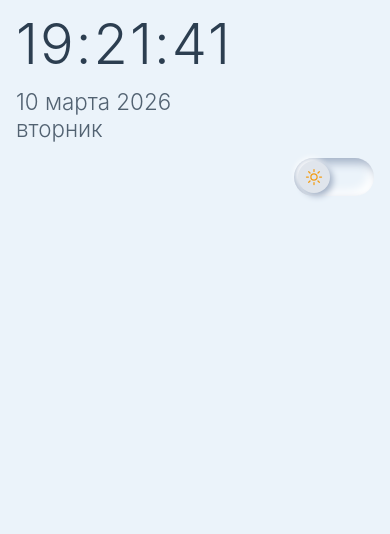
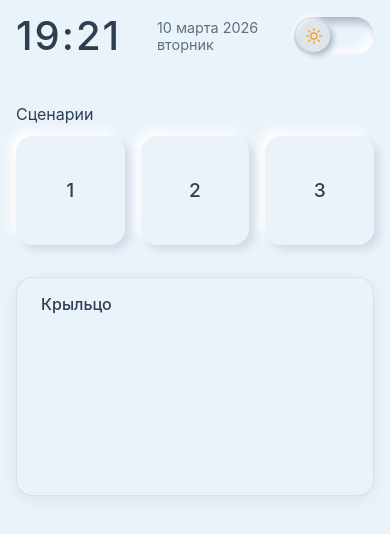
Before and after one commit to abdild/smart_home_dashboard, a plain HTML site: page index.html in a window 390 px wide. Drawn offline with Linux system fonts and the light colour scheme.

Commit message:
doing scenaries

```diff
--- a/index.html
+++ b/index.html
@@ -9,33 +9,53 @@
 </head>
 
 <body>
+    <!-- SVG спрайт (скрыт) -->
+    <svg style="display: none;">
+        <symbol id="icon-sun" viewBox="0 0 24 24">
+            <path
+                d="M12 3v2.25m6.364.386-1.591 1.591M21 12h-2.25m-.386 6.364-1.591-1.591M12 18.75V21m-4.773-4.227-1.591 1.591M5.25 12H3m4.227-4.773L5.636 5.636M15.75 12a3.75 3.75 0 1 1-7.5 0 3.75 3.75 0 0 1 7.5 0Z"
+                stroke="currentColor" stroke-width="1.5" fill="none" stroke-linecap="round" stroke-linejoin="round" />
+        </symbol>
+        <symbol id="icon-moon" viewBox="0 0 24 24">
+            <path
+                d="M21.752 15.002A9.72 9.72 0 0 1 18 15.75c-5.385 0-9.75-4.365-9.75-9.75 0-1.33.266-2.597.748-3.752A9.753 9.753 0 0 0 3 11.25C3 16.635 7.365 21 12.75 21a9.753 9.753 0 0 0 9.002-5.998Z"
+                stroke="currentColor" stroke-width="1.5" fill="none" stroke-linecap="round" stroke-linejoin="round" />
+        </symbol>
+    </svg>
+
     <div class="container">
         <div class="header">
-            <div class="header-datetime">
-                <div class="time" id="time">--:--:--</div>
-                <div>
-                    <div class="date" id="date">-- --- ----</div>
-                    <div class="weekday" id="weekday">----------</div>
+            <div class="time" id="time">--:--</div>
+            <div class="today">
+                <div id="date">-- --- ----</div>
+                <div id="weekday">----------</div>
+            </div>
+            <div class="theme-toggle" id="themeToggle">
+                <svg class="theme-icon">
+                    <use href="#icon-sun" />
+                </svg>
+            </div>
+        </div>
+
+        <div class="page-home">
+            <div class="scenaries-title">Сценарии</div>
+            <div class="block-scenaries">
+                <div class="scenario-item">
+                    <input type="checkbox" id="scenario1" class="scenario-checkbox">
+                    <label for="scenario1" class="scenario-label">1</label>
+                </div>
+                <div class="scenario-item">
+                    <input type="checkbox" id="scenario2" class="scenario-checkbox">
+                    <label for="scenario2" class="scenario-label">2</label>
+                </div>
+                <div class="scenario-item">
+                    <input type="checkbox" id="scenario3" class="scenario-checkbox">
+                    <label for="scenario3" class="scenario-label">3</label>
                 </div>
             </div>
 
-            <div class="header-controls">
-                <div class="theme-toggle light" id="themeToggle" data-action="theme">
-                    <span class="icon-moon">
-                        <svg xmlns="http://www.w3.org/2000/svg" fill="none" viewBox="0 0 24 24" stroke-width="1.5"
-                            stroke="currentColor">
-                            <path stroke-linecap="round" stroke-linejoin="round"
-                                d="M21.752 15.002A9.72 9.72 0 0 1 18 15.75c-5.385 0-9.75-4.365-9.75-9.75 0-1.33.266-2.597.748-3.752A9.753 9.753 0 0 0 3 11.25C3 16.635 7.365 21 12.75 21a9.753 9.753 0 0 0 9.002-5.998Z" />
-                        </svg>
-                    </span>
-                    <span class="icon-sun">
-                        <svg xmlns="http://www.w3.org/2000/svg" fill="none" viewBox="0 0 24 24" stroke-width="1.5"
-                            stroke="currentColor">
-                            <path stroke-linecap="round" stroke-linejoin="round"
-                                d="M12 3v2.25m6.364.386-1.591 1.591M21 12h-2.25m-.386 6.364-1.591-1.591M12 18.75V21m-4.773-4.227-1.591 1.591M5.25 12H3m4.227-4.773L5.636 5.636M15.75 12a3.75 3.75 0 1 1-7.5 0 3.75 3.75 0 0 1 7.5 0Z" />
-                        </svg>
-                    </span>
-                </div>
+            <div class="card camera">
+                <div class="card-title">Крыльцо</div>
             </div>
         </div>
     </div>
--- a/script.js
+++ b/script.js
@@ -1,5 +1,5 @@
-// dashboardApp.js
-document.addEventListener('DOMContentLoaded', function() {
+// script.js
+document.addEventListener('DOMContentLoaded', function () {
     // Элементы для даты и времени
     const timeElement = document.getElementById('time');
     const dateElement = document.getElementById('date');
@@ -7,16 +7,16 @@ document.addEventListener('DOMContentLoaded', function() {
 
     // Элемент переключателя темы
     const themeToggle = document.getElementById('themeToggle');
+    const themeIcon = document.querySelector('.theme-icon use');
 
     // Функция обновления даты и времени
     function updateDateTime() {
         const now = new Date();
 
-        // Форматирование времени (ЧЧ:ММ:СС)
+        // Форматирование времени (ЧЧ:ММ)
         const hours = now.getHours().toString().padStart(2, '0');
         const minutes = now.getMinutes().toString().padStart(2, '0');
-        const seconds = now.getSeconds().toString().padStart(2, '0');
-        timeElement.textContent = `${hours}:${minutes}:${seconds}`;
+        timeElement.textContent = `${hours}:${minutes}`;
 
         // Форматирование даты (ДД МЕСЯЦ ГГГГ)
         const day = now.getDate().toString().padStart(2, '0');
@@ -39,10 +39,19 @@ document.addEventListener('DOMContentLoaded', function() {
 
     // Обновляем сразу и запускаем интервал
     updateDateTime();
-    setInterval(updateDateTime, 1000);
+    setInterval(updateDateTime, 60000); // Обновляем каждую минуту
+
+    // Функция обновления иконки темы
+    function updateThemeIcon(isDark) {
+        if (isDark) {
+            themeIcon.setAttribute('href', '#icon-moon');
+        } else {
+            themeIcon.setAttribute('href', '#icon-sun');
+        }
+    }
 
     // Обработчик переключения темы
-    themeToggle.addEventListener('click', function() {
+    themeToggle.addEventListener('click', function () {
         // Переключаем класс на body
         document.body.classList.toggle('dark-theme');
         document.body.classList.toggle('light-theme');
@@ -51,8 +60,11 @@ document.addEventListener('DOMContentLoaded', function() {
         themeToggle.classList.toggle('dark');
         themeToggle.classList.toggle('light');
 
+        // Обновляем иконку
+        const isDark = document.body.classList.contains('dark-theme');
+        updateThemeIcon(isDark);
+
         // Сохраняем выбор темы в localStorage
-        const isDark = document.body.classList.contains('dark-theme');
         localStorage.setItem('theme', isDark ? 'dark' : 'light');
     });
 
@@ -63,10 +75,21 @@ document.addEventListener('DOMContentLoaded', function() {
         document.body.classList.remove('light-theme');
         themeToggle.classList.add('dark');
         themeToggle.classList.remove('light');
+        updateThemeIcon(true);
     } else {
         document.body.classList.add('light-theme');
         document.body.classList.remove('dark-theme');
         themeToggle.classList.add('light');
         themeToggle.classList.remove('dark');
+        updateThemeIcon(false);
     }
+
+    // Обработчики для чекбоксов сценариев (пример)
+    const scenarioCheckboxes = document.querySelectorAll('.scenario-checkbox');
+    scenarioCheckboxes.forEach(checkbox => {
+        checkbox.addEventListener('change', function () {
+            console.log(`Сценарий ${this.id} ${this.checked ? 'включен' : 'выключен'}`);
+            // Здесь можно добавить логику для управления сценариями
+        });
+    });
 });
--- a/style.css
+++ b/style.css
@@ -1,6 +1,5 @@
 /* style.css */
-/* Минимальные стили сетки с неоморфным подходом */
-/* Адаптивность: смартфон (до 768px) и планшет (768px+) */
+/* Неоморфный дизайн */
 
 /* Сброс отступов и box-sizing */
 *,
@@ -17,7 +16,6 @@ body {
     height: 100vh;
     padding: 0;
     margin: 0;
-    box-sizing: border-box;
     font-family: 'Montserrat', -apple-system, BlinkMacSystemFont, sans-serif;
     background-color: var(--primary-background-color);
     overflow: hidden;
@@ -27,39 +25,31 @@ body {
 /* Светлая тема (по умолчанию) */
 body.light-theme {
     --primary-background-color: #EBF3FA;
-    --card-background-color: #ffffff;
+    --card-background-color: #EBF3FA;
     --primary-text-color: #2c3e50;
     --secondary-text-color: #5d6f7e;
-    --success-color: #2e7d73;
-    --success-bg: rgba(46, 125, 115, 0.1);
-    --danger-color: #d32f2f;
-    --danger-bg: rgba(211, 47, 47, 0.1);
+    --border-color: rgba(0, 0, 0, 0.08);
+    --card-shadow: 0px 4px 20px -4px rgba(0, 0, 0, 0.1);
     --info-color: #1976d2;
-    --info-bg: rgba(25, 118, 210, 0.1);
-    --border-color: rgba(0, 0, 0, 0.05);
+    --icon-color-sun: #f39c12;
+    --icon-color-moon: #f1c40f;
     --neumo-shadow-dark: #d1d9e6;
     --neumo-shadow-light: #ffffff;
-    --warning-color: #f39c12;
-    --warning-bg: rgba(243, 156, 18, 0.1);
 }
 
 /* Темная тема */
 body.dark-theme {
     --primary-background-color: #31343c;
-    --card-background-color: #252b33;
+    --card-background-color: #31343c;
     --primary-text-color: #e4e6eb;
     --secondary-text-color: #b0b3b8;
-    --success-color: #4caf9e;
-    --success-bg: rgba(76, 175, 158, 0.15);
-    --danger-color: #f28b82;
-    --danger-bg: rgba(242, 139, 130, 0.15);
+    --border-color: rgba(255, 255, 255, 0.08);
+    --card-shadow: 0px 4px 20px -4px rgba(0, 0, 0, 0.3);
     --info-color: #7aa2f7;
-    --info-bg: rgba(122, 162, 247, 0.15);
-    --border-color: rgba(255, 255, 255, 0.05);
+    --icon-color-sun: #f39c12;
+    --icon-color-moon: #f1c40f;
     --neumo-shadow-dark: #0f1215;
     --neumo-shadow-light: #2f3741;
-    --warning-color: #f1c40f;
-    --warning-bg: rgba(241, 196, 15, 0.15);
 }
 
 .container {
@@ -68,10 +58,32 @@ body.dark-theme {
     margin: 0 auto;
     padding: 2rem;
     background-color: transparent;
-    box-sizing: border-box;
     overflow: hidden;
     display: flex;
     flex-direction: column;
+}
+
+/* Хедер с датой и временем */
+.header {
+    display: flex;
+    justify-content: space-between;
+    align-items: center;
+    flex-shrink: 0;
+    margin-bottom: 3rem;
+}
+
+.time {
+    color: var(--primary-text-color);
+    font-size: 7rem;
+    font-weight: 500;
+    line-height: 1;
+    letter-spacing: 2px;
+}
+
+.today {
+    color: var(--secondary-text-color);
+    font-size: 2.4rem;
+    font-weight: 400;
 }
 
 /* Неоморфный переключатель темы */
@@ -104,45 +116,21 @@ body.dark-theme {
     transform: translateX(40px);
 }
 
-.theme-toggle .icon-sun,
-.theme-toggle .icon-moon {
+.theme-icon {
     position: absolute;
-    top: 7px;
-    width: 24px;
-    height: 24px;
+    width: 20px;
+    height: 20px;
+    top: 9px;
+    left: 10px;
     z-index: 2;
+    color: var(--icon-color-sun);
     transition: all 0.3s ease;
-    display: flex;
-    align-items: center;
-    justify-content: center;
+    pointer-events: none;
 }
 
-.theme-toggle .icon-sun svg,
-.theme-toggle .icon-moon svg {
-    width: 20px;
-    height: 20px;
-    stroke: currentColor;
-    fill: none;
-}
-
-.theme-toggle .icon-sun {
-    left: 8px;
-    color: #f39c12;
-    opacity: 1;
-}
-
-.theme-toggle .icon-moon {
-    right: 8px;
-    color: #f1c40f;
-    opacity: 0;
-}
-
-.theme-toggle.dark .icon-sun {
-    opacity: 0;
-}
-
-.theme-toggle.dark .icon-moon {
-    opacity: 1;
+.theme-toggle.dark .theme-icon {
+    left: 50px;
+    color: var(--icon-color-moon);
 }
 
 /* Для темной темы */
@@ -156,68 +144,128 @@ body.dark-theme .theme-toggle::before {
     box-shadow: 3px 3px 6px #1a1e24, -3px -3px 6px #404854;
 }
 
-body.dark-theme .theme-toggle .icon-moon svg {
-    stroke: #f1c40f;
+/* Стандартная карточка */
+.card {
+    width: 100%;
+    height: 0;
+    padding: 1rem 1.5rem;
+    background-color: var(--card-background-color);
+    box-shadow: var(--card-shadow);
+    border-radius: 1rem;
+    overflow: hidden;
+    position: relative;
+    border: 1px solid var(--border-color);
+    flex-shrink: 0;
 }
 
-/* Хедер с датой и временем */
-.header {
+.card.camera {
+    padding-bottom: 56.25%;
+}
+
+.card-title {
+    font-size: 1rem;
+    font-weight: 500;
+    color: var(--primary-text-color);
+}
+
+/* Стили для чекбоксов-кнопок сценариев */
+.scenario-item {
     display: flex;
-    justify-content: space-between;
+    width: 100%;
+}
+
+.scenario-checkbox {
+    position: absolute;
+    opacity: 0;
+    width: 0;
+    height: 0;
+    pointer-events: none;
+}
+
+.scenario-label {
+    display: flex;
     align-items: center;
-    background: transparent;
-    flex-shrink: 0;
+    justify-content: center;
+    width: 100%;
+    height: 100%;
+    aspect-ratio: 1 / 1;
+    background: var(--primary-background-color);
+    border-radius: 1rem;
+    font-size: 1.5rem;
+    font-weight: 500;
+    color: var(--primary-text-color);
+    cursor: pointer;
+    transition: all 0.2s ease;
+    user-select: none;
+    box-shadow: 5px 5px 10px var(--neumo-shadow-dark),
+        -5px -5px 10px var(--neumo-shadow-light);
+}
+
+/* Наведение */
+.scenario-label:hover {
+    box-shadow: 3px 3px 6px var(--neumo-shadow-dark),
+        -3px -3px 6px var(--neumo-shadow-light);
+}
+
+/* Активное состояние (когда чекбокс выбран) */
+.scenario-checkbox:checked+.scenario-label {
+    box-shadow: inset 3px 3px 6px var(--neumo-shadow-dark),
+        inset -3px -3px 6px var(--neumo-shadow-light);
+    color: var(--info-color);
+}
+
+/* Для темной темы */
+body.dark-theme .scenario-label {
+    box-shadow: 5px 5px 10px var(--neumo-shadow-dark),
+        -5px -5px 10px var(--neumo-shadow-light);
+}
+
+body.dark-theme .scenario-label:hover {
+    box-shadow: 3px 3px 6px var(--neumo-shadow-dark),
+        -3px -3px 6px var(--neumo-shadow-light);
+}
+
+body.dark-theme .scenario-checkbox:checked+.scenario-label {
+    box-shadow: inset 3px 3px 6px var(--neumo-shadow-dark),
+        inset -3px -3px 6px var(--neumo-shadow-light);
+}
+
+/* Блок сценариев */
+.block-scenaries {
+    display: grid;
+    grid-template-columns: repeat(3, 1fr);
+    gap: 2rem;
     margin-bottom: 3rem;
 }
 
-.header-datetime {
-    display: flex;
-    align-items: center;
-    gap: 3rem;
+.scenaries-title {
+    font-size: 2rem;
     color: var(--primary-text-color);
-}
-
-.header-datetime .time {
-    font-size: 7rem;
-    font-weight: 300;
-    line-height: 1;
-    letter-spacing: 2px;
-}
-
-.header-datetime .date {
-    font-size: 2.4rem;
-    font-weight: 300;
-    opacity: 0.8;
-}
-
-.header-datetime .weekday {
-    font-size: 2.4rem;
-    font-weight: 300;
-    opacity: 0.8;
-}
-
-.header-controls {
-    display: flex;
-    align-items: center;
+    margin-bottom: 1rem;
 }
 
 /* Адаптивность для планшетов */
 @media (max-width: 768px) {
     .container {
-        padding: 1.5rem;
+        padding: 1.75rem;
     }
 
-    .header-datetime .time {
+    .block-scenaries {
+        gap: 1.75rem;
+        margin-bottom: 3rem;
+    }
+
+    .scenaries-title {
+        font-size: 2rem;
+        margin-bottom: 1rem;
+    }
+
+    .time {
         font-size: 5rem;
     }
 
-    .header-datetime .date,
-    .header-datetime .weekday {
-        font-size: 1.8rem;
-    }
-
-    .header-datetime {
-        gap: 1.5rem;
+    .today {
+        font-size: 2rem;
     }
 }
 
@@ -227,28 +275,26 @@ body.dark-theme .theme-toggle .icon-moon svg {
         padding: 1rem;
     }
 
-    .header {
-        flex-direction: column;
-        align-items: flex-start;
+    .block-scenaries {
         gap: 1rem;
         margin-bottom: 2rem;
     }
 
-    .header-datetime {
-        flex-wrap: wrap;
-        gap: 1rem;
+    .scenaries-title {
+        font-size: 1rem;
+        margin-bottom: 0.75rem;
     }
 
-    .header-datetime .time {
-        font-size: 3.5rem;
+    .time {
+        font-size: 2.5rem;
     }
 
-    .header-datetime .date,
-    .header-datetime .weekday {
-        font-size: 1.4rem;
+    .today {
+        font-size: 0.9rem;
     }
 
-    .header-controls {
-        align-self: flex-end;
+    .scenario-label {
+        font-size: 1.2rem;
+        min-height: 50px;
     }
 }
```
